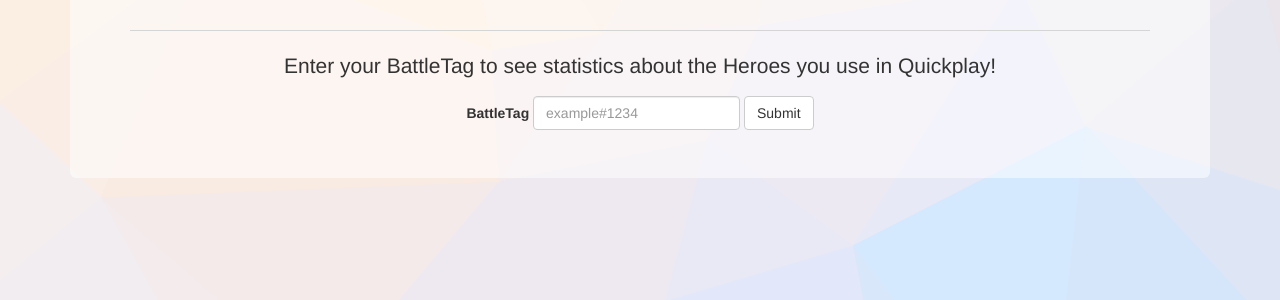
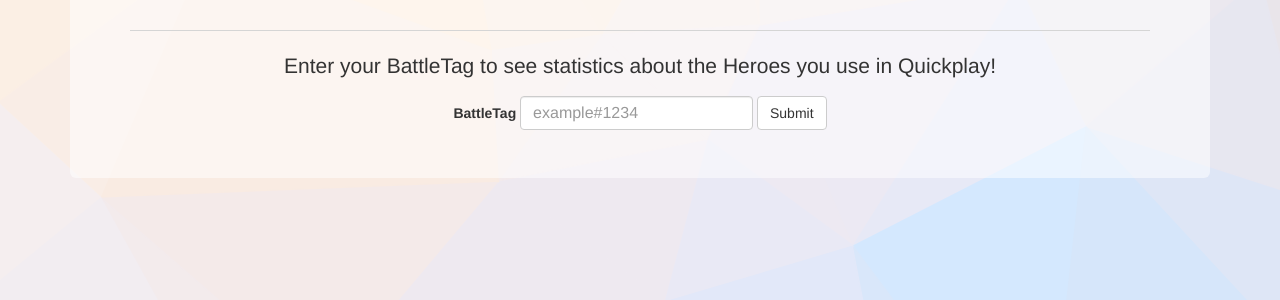
Before and after one commit to seifer8ff/ow-stats, a PHP site: page / in a window 1280 px wide. Shown: the part 246-546 px from the top of the page. Run offline with PHP 8.4, Linux system fonts and the light colour scheme; some libraries are stand-ins or nearby versions.

Commit message:
Bug: zoomed on mobile safari
Fix for zooming in on input in mobile safari.
Changed input font size to 16px

```diff
--- a/app/css/main.css
+++ b/app/css/main.css
@@ -14,6 +14,10 @@ h1 {
 
 a:hover {
     cursor: pointer;
+}
+
+.form-control {
+    font-size: 16px;
 }
 
 .fade-in {
```
